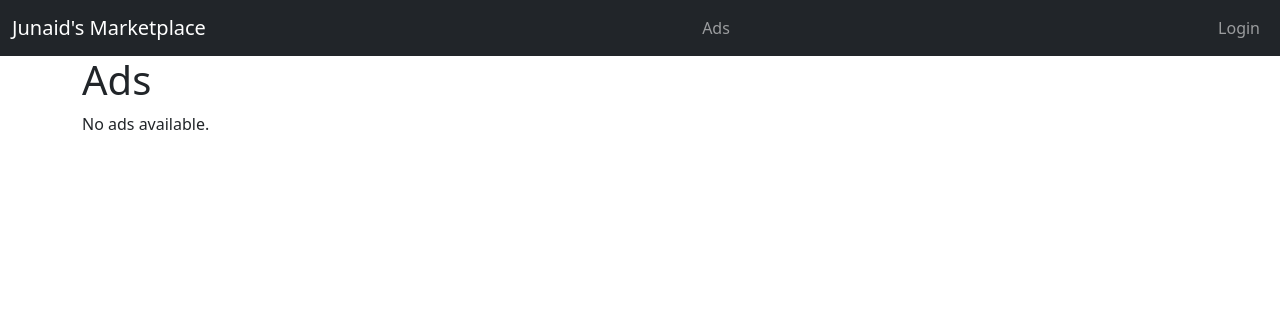
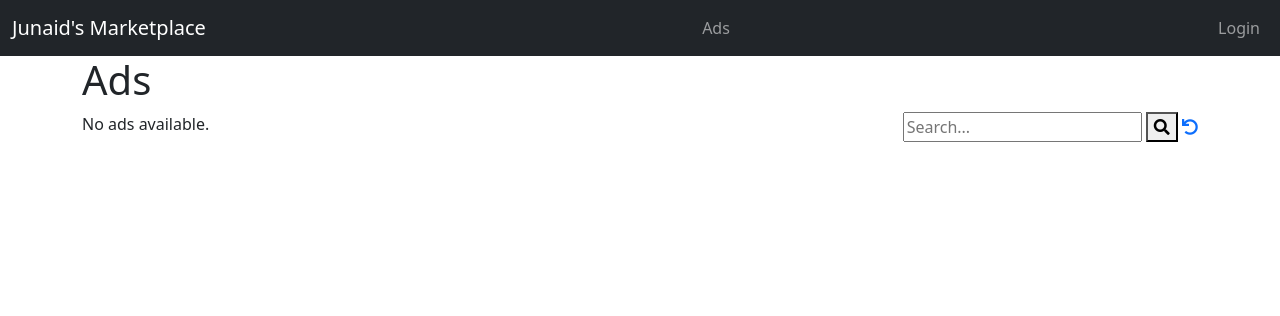
Before and after one commit to Junaid7200/DjangoForEverybody, a Django app: page / in a window 1280 px wide. Shown: the top 316 px of the page. Run offline with Django 5.2, Linux system fonts and the light colour scheme; data that the repository does not hold is empty; some libraries are stand-ins or nearby versions.

Commit message:
feat: upgrade the list template to  show the search form

```diff
--- a/market/mkt/templates/mkt/ad_list.html
+++ b/market/mkt/templates/mkt/ad_list.html
@@ -2,6 +2,15 @@
 
 {% block content %}
     <h1>Ads</h1>
+    <div style="float:right">
+        <form>
+            <input type="text" placeholder="Search..." name="search"
+            {% if search %} value="{{ search }}" {% endif %}
+            >
+            <button type="submit"><i class="fa fa-search"></i></button>
+            <a href="{% url 'mkt:all' %}"><i class="fa fa-undo"></i></a>
+        </form>
+    </div>
     {% if ad_list %}
         <ul>
             {% for ad in ad_list %}
```
